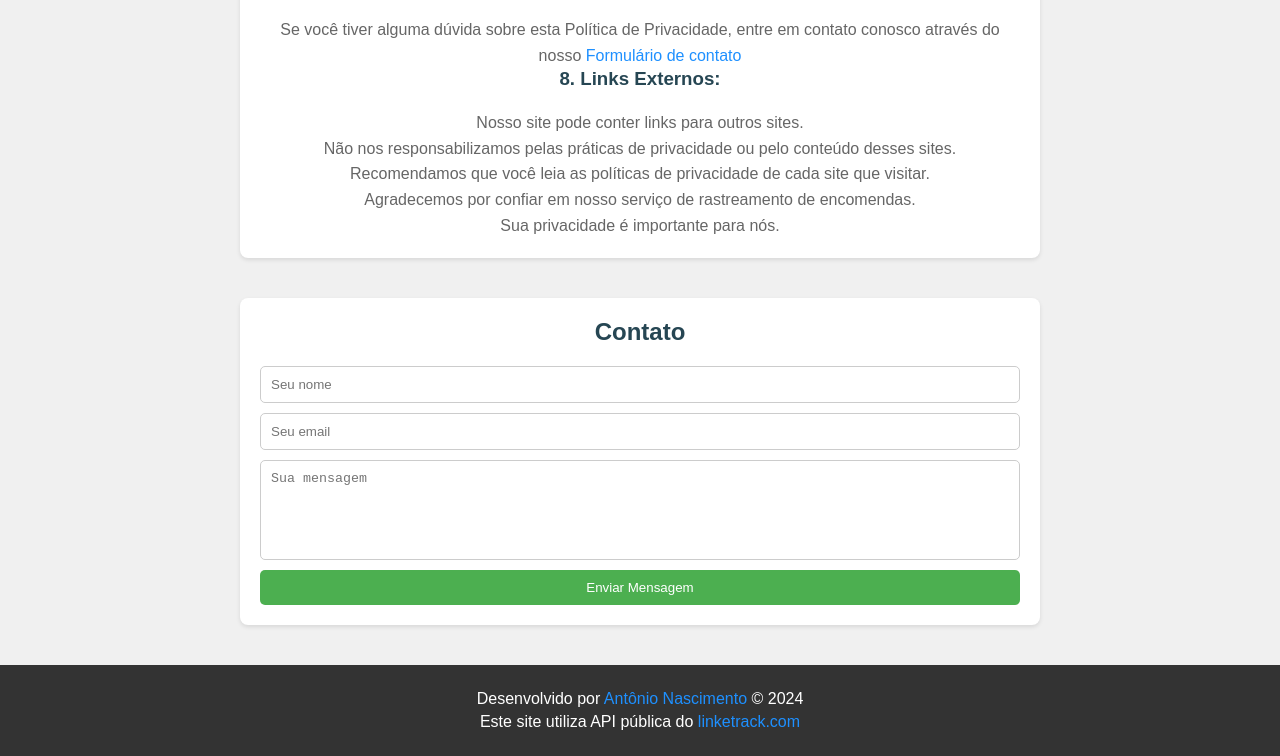
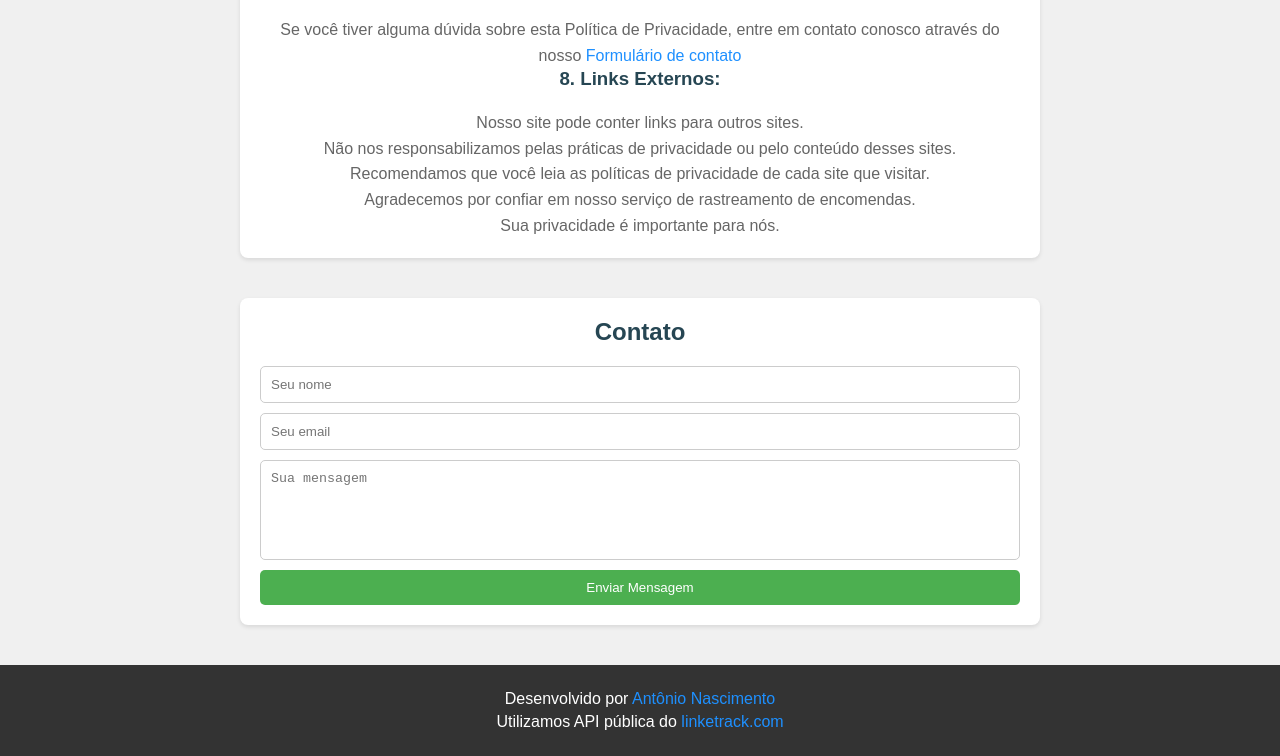
Before and after one commit to Ninja1375/Meu-Rastreio-BR, a plain HTML site: page index.html in a window 1280 px wide. Shown: the part 2467-3223 px from the top of the page. Drawn offline with Linux system fonts and the light colour scheme.

Commit message:
Update index.html

```diff
--- a/index.html
+++ b/index.html
@@ -128,8 +128,8 @@ Agradecemos por confiar em nosso serviço de rastreamento de encomendas.<br> Sua
 </section>
 
 <footer>
-    <p>Desenvolvido por <a href="https://ninja1375.github.io/Meu-Portfolio/" target="_blank">Antônio Nascimento</a> © 2024 </p>
-    <p>Este site utiliza API pública do <a href="https://linketrack.com/" target="_blank">linketrack.com</a></p>
+    <p>Desenvolvido por <a href="https://ninja1375.github.io/Meu-Portfolio/" target="_blank">Antônio Nascimento</a></p>
+    <p>Utilizamos API pública do <a href="https://linketrack.com/" target="_blank">linketrack.com</a></p>
 </footer>
 
 <script>
```
